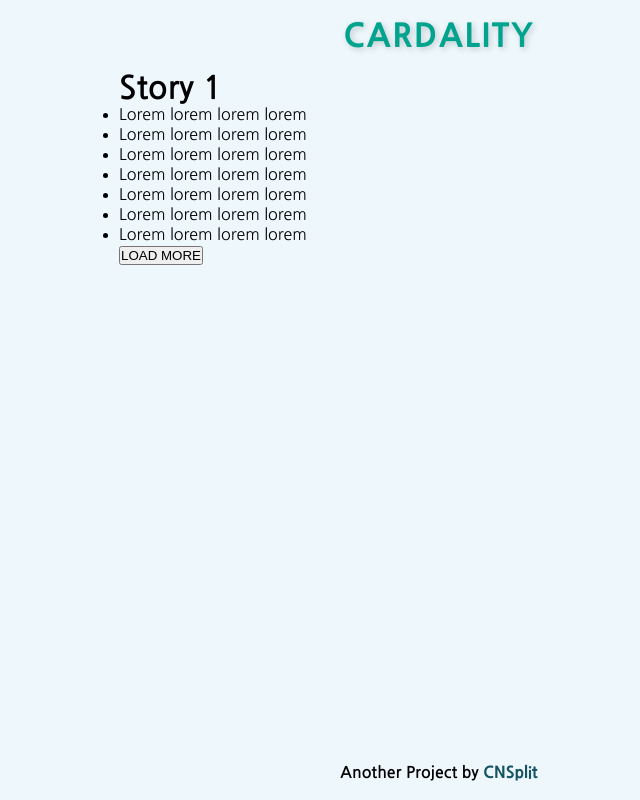
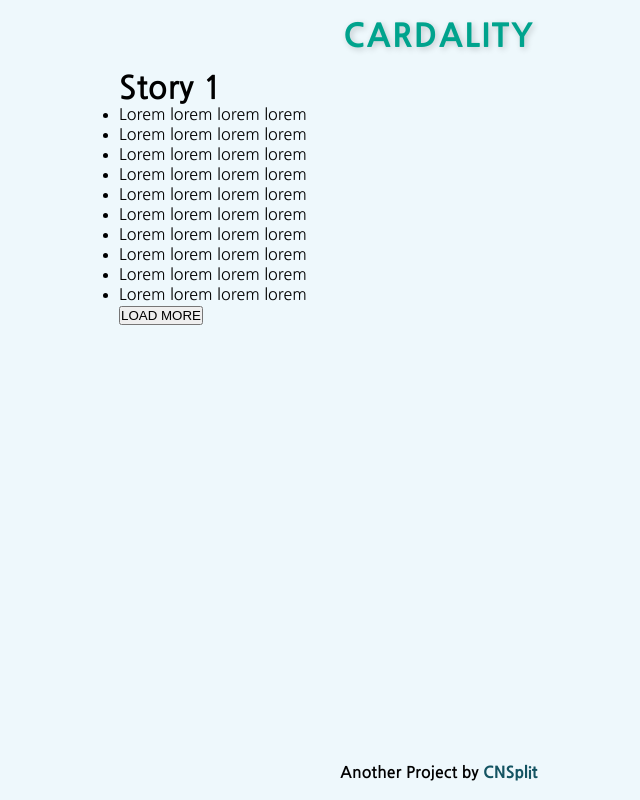
Before and after one commit to HJassar/cardality, a React (Create React App) app in the folder client/: page /story in a window 1280 px wide. Shown: the whole page, without its empty margins (201-841 px from the left). Built offline with nearby package versions, Linux system fonts and the light colour scheme; no server answers.

Commit message:
(PM) Update static data

```diff
--- a/client/src/pages/Story/Story.js
+++ b/client/src/pages/Story/Story.js
@@ -49,6 +49,15 @@ const Story = ({ currentStoryId, currentPage }) => {
       {
         text: "Lorem lorem lorem lorem",
       },
+      {
+        text: "Lorem lorem lorem lorem",
+      },
+      {
+        text: "Lorem lorem lorem lorem",
+      },
+      {
+        text: "Lorem lorem lorem lorem",
+      },
     ],
   };
   //LOAD 10 cards at a time
```
